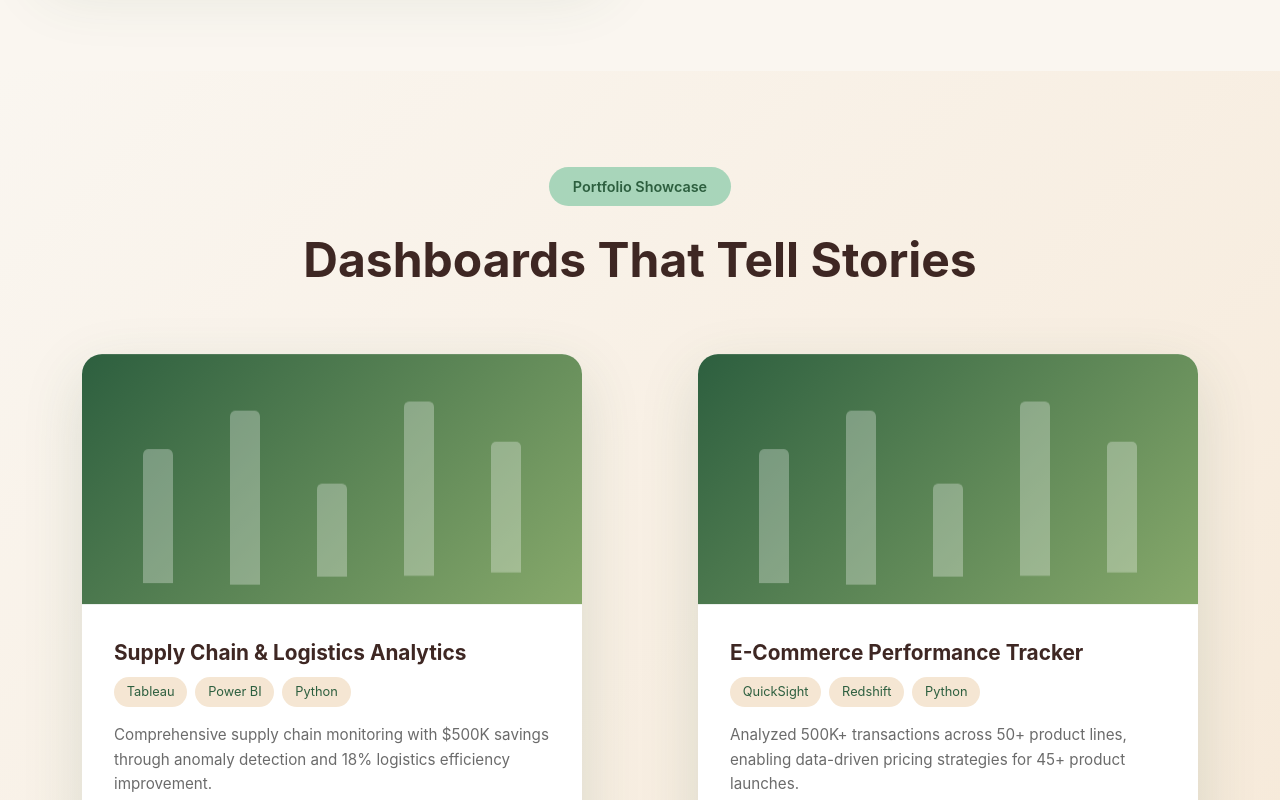
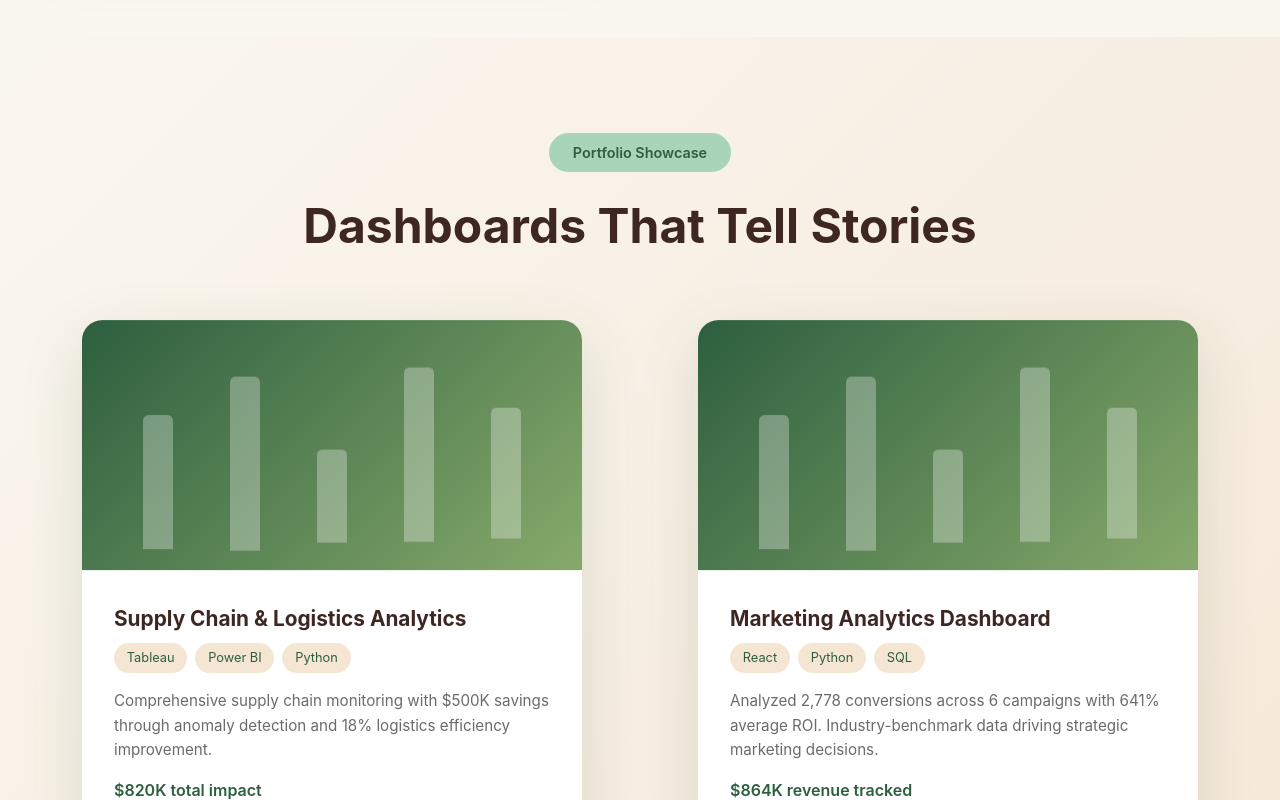
Before and after one commit to naisargeek/naisargi-portfolio, a plain HTML site: page index.html in a window 1280 px wide. Shown: the part 2000-2800 px from the top of the page. Drawn offline with Linux system fonts and the light colour scheme.

Commit message:
Update index.html

```diff
--- a/index.html
+++ b/index.html
@@ -455,12 +455,6 @@
             align-items: center;
             justify-content: center;
             margin-bottom: 1rem;
-        }
-
-        .skill-name {
-            font-size: 1.2rem;
-            color: var(--dark-brown);
-            margin-bottom: 0.5rem;
         }
 
         .skill-list {
@@ -1037,7 +1031,7 @@
                     <p>
                         Electronics engineer turned data strategist with expertise in Python, SQL, Tableau, and AWS.
                         I've delivered $500K in cost savings, improved reporting efficiency by 96%, and driven 2.5%
-                        profitability growth across e-commerce and supply chain sectors. NC State Master's graduate
+                        profitability growth across e-commerce and supply chain sectors. NC State Masters graduate
                         currently working in AI development.
                     </p>
                     <div class="fun-fact">
@@ -1100,6 +1094,34 @@
                             </p>
                             <span class="dashboard-metric">
                                 $820K total impact
+                            </span>
+                        </div>
+                    </div>
+                </a>
+                <a href="marketing-dashboard-visual.html" style="text-decoration: none; color: inherit;">
+                    <div class="dashboard-card">
+                        <div class="dashboard-preview">
+                            <div class="dashboard-charts">
+                                <div class="chart-bar"></div>
+                                <div class="chart-bar"></div>
+                                <div class="chart-bar"></div>
+                                <div class="chart-bar"></div>
+                                <div class="chart-bar"></div>
+                            </div>
+                        </div>
+                        <div class="dashboard-info">
+                            <h3 class="dashboard-title">Marketing Analytics Dashboard</h3>
+                            <div class="dashboard-tech">
+                                <span class="tech-badge">React</span>
+                                <span class="tech-badge">Python</span>
+                                <span class="tech-badge">SQL</span>
+                            </div>
+                            <p class="dashboard-impact">
+                                Analyzed 2,778 conversions across 6 campaigns with 641% average ROI.
+                                Industry-benchmark data driving strategic marketing decisions.
+                            </p>
+                            <span class="dashboard-metric">
+                                $864K revenue tracked
                             </span>
                         </div>
                     </div>
```
